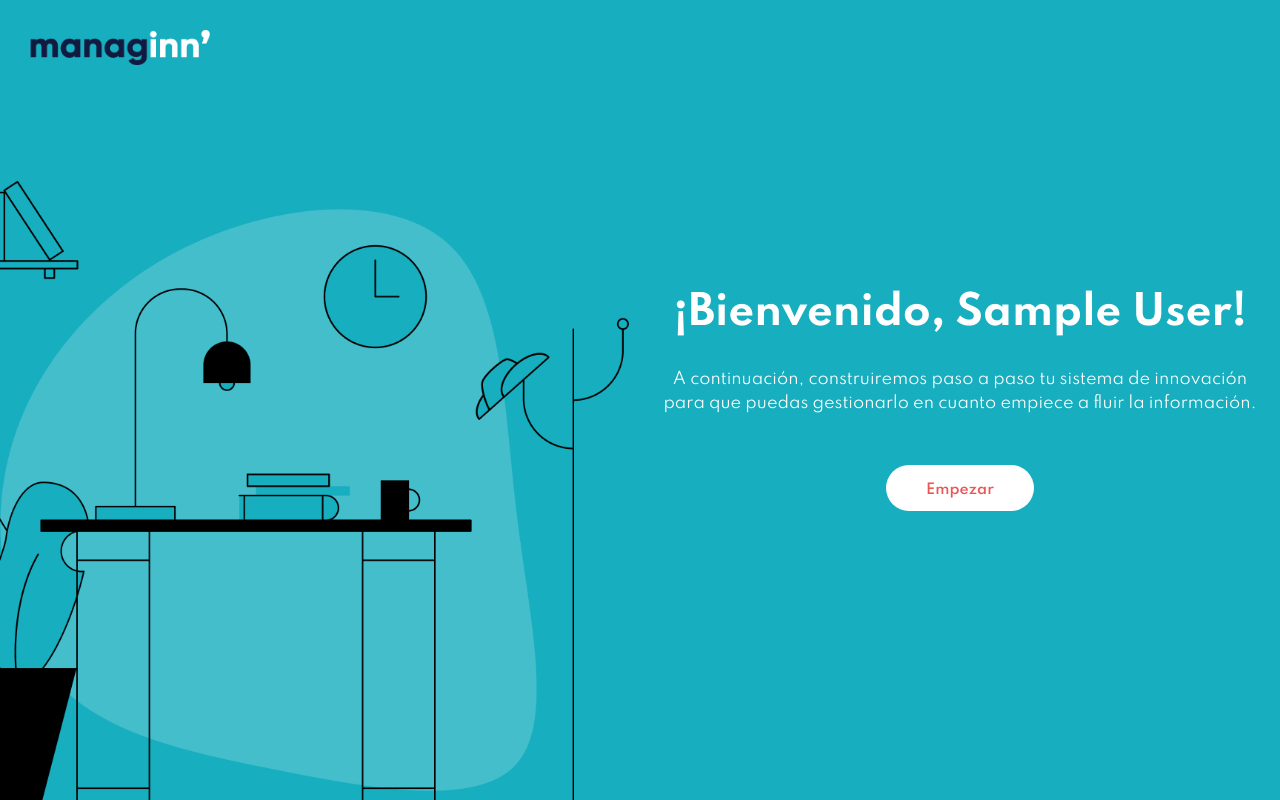
After one commit to andresggcf/Managinn, a PHP site: page /bienvenida.php in a window 1280 px wide. The commit adds this page. Run offline with PHP 8.4, Linux system fonts and the light colour scheme; the visitor is signed in with stand-in values (Sample User, id 1); some libraries are stand-ins or nearby versions.

Commit message:
agregando pagina de bienvenida y modificando errores en registro

```diff
--- /dev/null
+++ b/bienvenida.php
@@ -0,0 +1,33 @@
+<?php
+session_start();
+
+$nombre = $_SESSION['name_post'];
+
+include("header.php");
+
+?>
+
+
+<body>
+  <div class="NavBar">
+    <div class="Contenedor-Menu">
+      <img src="img/iconos/managinn2.png" width="180px" alt="" class="">
+    </div>
+  </div>
+
+  <div class="Bienvenida-Fondo">
+    <div class="Col-2 Modal-Centro Derecha">
+
+      <h1 class = "Texto-Grande Text-Center">¡Bienvenido,
+        <?php echo $nombre?>!</h1>
+
+        <p class = "Parrafo-Bienvenida Text-Center">A continuación, construiremos paso a paso
+          tu sistema de innovación para que puedas gestionarlo en cuanto empiece
+          a fluir la información.
+        </p>
+
+        <a class = "Boton-Principal Submit-Inverso" href="perfil.php">Empezar</a>
+    </div>
+  </div>
+
+<?php	include("footer.php");?>
--- a/con_informacion_rol.php
+++ b/con_informacion_rol.php
@@ -12,11 +12,9 @@ if(isset($_POST['Boton-Finalizar']))
   $query_rol = "UPDATE usuarios SET rol = '$rol'
   WHERE usuarios.correo = '$correo'";
 
-  echo $query_rol;
-
   mysqli_query($db, $query_rol);
 
   $_SESSION['role_post'] = $rol;
 
-  header ('location: perfil.php');
+  header ('location:bienvenida.php');
 }
--- a/con_inicio.php
+++ b/con_inicio.php
@@ -19,7 +19,7 @@ if(isset($_POST['Boton-inicio']))
     $clave_encript = md5($clave);
     if($clave_encript != $arregloQuery['clave'])
     {
-      header("Location: informacion.php?psw=wrong");
+      header("Location: inicio.php?psw=wrong");
       exit();
     }
 
@@ -36,7 +36,7 @@ if(isset($_POST['Boton-inicio']))
 
   else
   {
-    header("Location: index.php");
+    header("Location: inicio.php?user=noexiste");
     exit();
   }
 }
--- a/con_registro.php
+++ b/con_registro.php
@@ -10,7 +10,7 @@ if(isset($_POST['Boton-Registro']))
   //si las claves no coinciden
   if($clave !== $claveVer)
   {
-    header("Location: registro.php?error=passwordnomatch");
+    header("Location: registro.php?psw=nomatch");
     exit();
   }
 
@@ -24,7 +24,7 @@ if(isset($_POST['Boton-Registro']))
 
     if($correo_checkeo['correo'] === $correo)
     {
-      header("Location: registro.php?error=userexists");
+      header("Location: registro.php?user=exists");
       exit();
     }
 
--- a/css/style.css
+++ b/css/style.css
@@ -41,7 +41,8 @@ body
   background-position: 50% 50%;
 }
 
-.RegDatos-Fondo{
+.RegDatos-Fondo
+{
   height: 100vh;
   background-image: url('../img/fondos/FondoDatos.png');
   background-size: cover;
@@ -50,6 +51,14 @@ body
   display: flex;
   align-items: center;
   justify-content: center;
+}
+
+.Bienvenida-Fondo
+{
+  height: 100vh;
+  background-image: url('../img/fondos/FondoBienvenida.png');
+  background-size: cover;
+  background-position: center;
 }
 
 .Caja-Texto{
@@ -106,6 +115,13 @@ body
   float: right;
 }
 
+.Col-2
+{
+  width: 50%;
+  height: 100vh;
+  padding: 0px 15px;
+}
+
 /*
 * * * * * * * * * * * * * * * * * * * * * * * * * * * * * * * * * * * * * * * *
 * Textos
@@ -142,6 +158,11 @@ body
 {
   font-weight: 300;
   font-size: 10pt;
+}
+
+.Parrafo-Bienvenida
+{
+  margin-bottom: 50px;
 }
 
 .Texto-Formulario
@@ -220,8 +241,8 @@ a:visited{color: #fff;}
 
 .Boton-Principal:hover
 {
-  background-color: #f18686;
-  color: #fff;
+  background-color: #fff;
+  color: #eb5757;
   text-decoration: none;
 }
 
@@ -291,6 +312,18 @@ a:visited{color: #fff;}
 {
   color: #eb5757;
   background-color: #fff ;
+}
+
+.Submit-Inverso
+{
+  color: #eb5757 !important;
+  background-color: #fff ;
+}
+
+.Submit-Inverso:hover
+{
+  color: #fff !important;
+  background-color: #eb5757;
 }
 
 .Submit-Secundario{
--- a/inicio.php
+++ b/inicio.php
@@ -56,6 +56,12 @@
 
         if(strpos($url,"psw=wrong")==true)
         {
+          $message = "Clave errada\\nIntenta de nuevo.";
+          echo "<script type='text/javascript'>alert('$message');</script>";
+        }
+
+        else if (strpos($url,"user=noexiste")==true)
+        {
           $message = "Usuario no existe.\\nIntenta de nuevo.";
           echo "<script type='text/javascript'>alert('$message');</script>";
         }
```
Also changed, not shown: conexion.php (+17 -0 lines), datos.php (deleted, +0 -9 lines), registro.php (+17 -0 lines), img/fondos/FondoBienvenida.png (added), img/iconos/managinn2.png (added).
